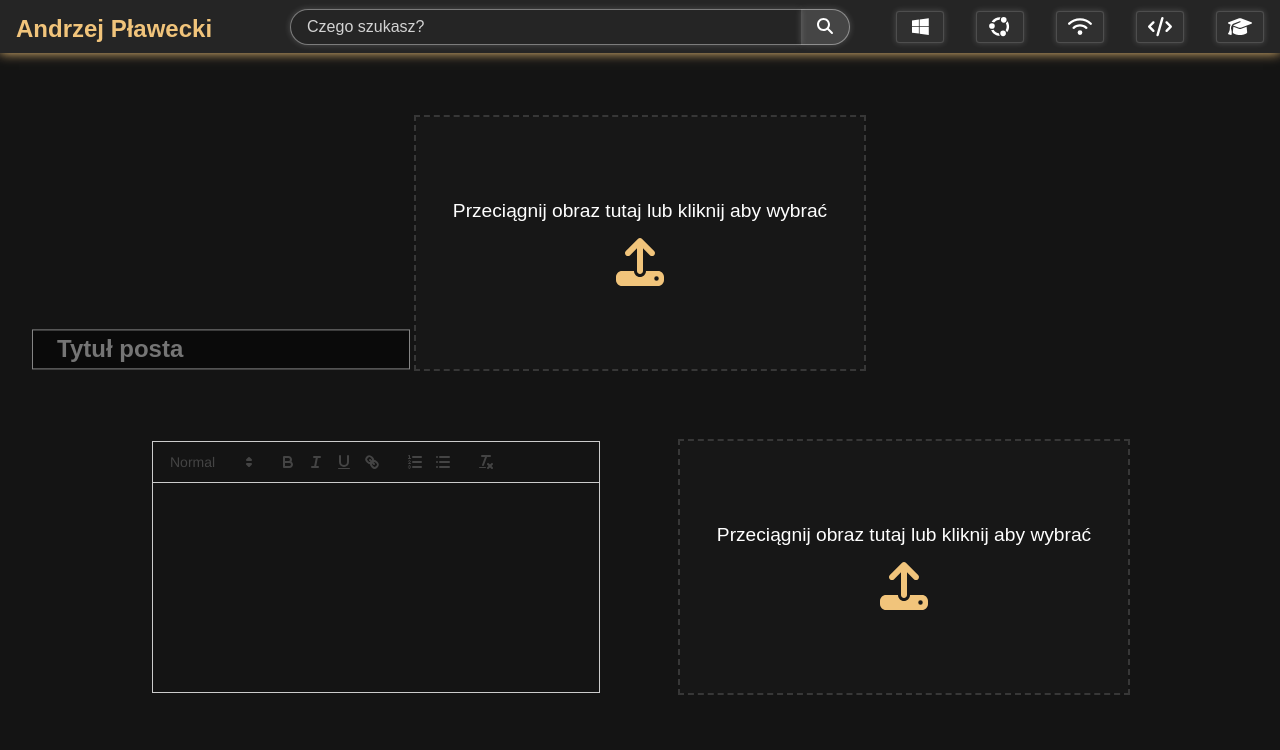
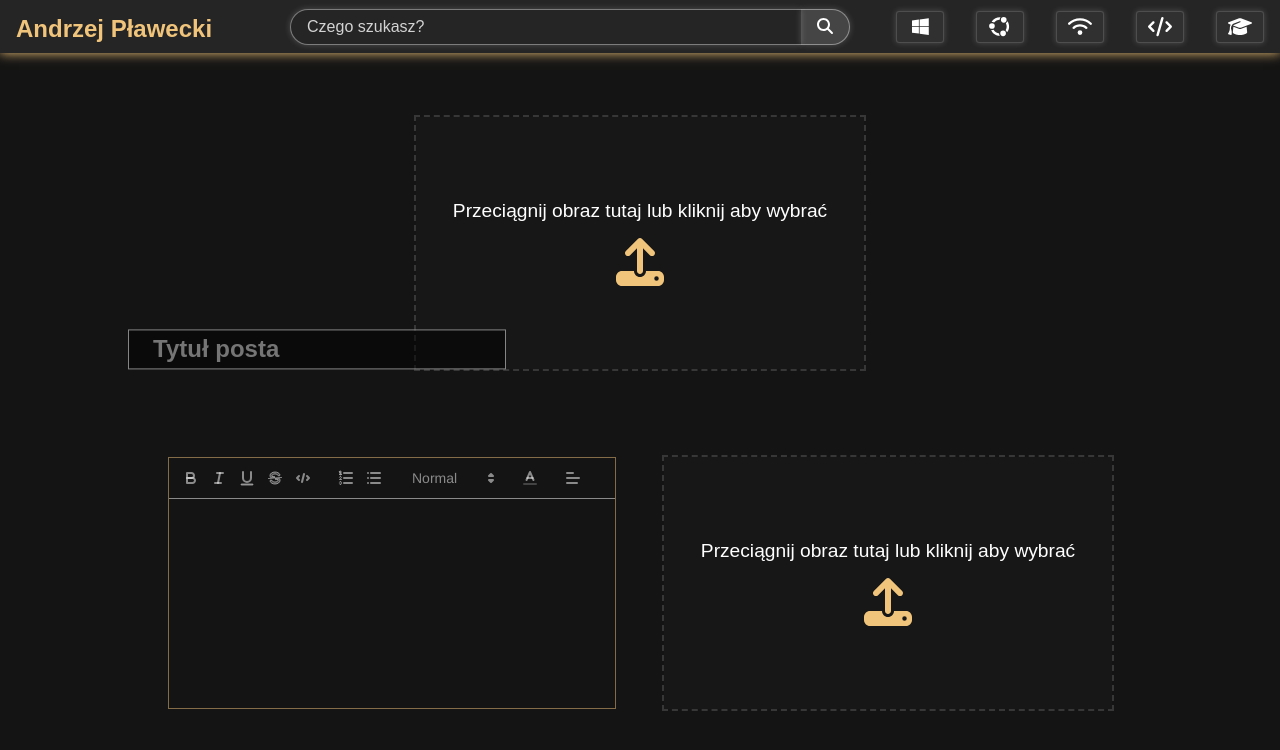
Before and after one commit to viventer/andrew-ponad-frontend, a React (Vite) app: page /post/create in a window 1280 px wide. Shown: the top 750 px of the page. Built offline with nearby package versions, Linux system fonts and the light colour scheme.

Commit message:
finished quill and image row

```diff
--- a/src/views/global/styles/ErrorWindow.styled.js
+++ b/src/views/global/styles/ErrorWindow.styled.js
@@ -9,9 +9,9 @@ export const StyledErrorWindow = styled.section`
   padding: 1rem 1rem;
   font-size: 1.2rem;
   font-weight: 500;
-  border: 0.1rem solid rgba(255, 0, 0, 0.2);
+  border: 0.1rem solid rgba(255, 0, 0, 1);
   border-radius: 0.1rem;
-  background-color: rgba(255, 0, 0, 0.1);
+  background-color: rgba(255, 0, 0, 0.7);
 
   @media (max-width: 750px) {
     left: 10vw;
--- a/src/views/post/components/PostContentEditor.jsx
+++ b/src/views/post/components/PostContentEditor.jsx
@@ -15,7 +15,18 @@ export default function PostContentEditor({
 
   const [quillContent, setQuillContent] = useState();
   const quillsContentList = [];
-  const quillModules = {};
+
+  let toolbarOptions = [
+    ["bold", "italic", "underline", "strike", "code-block"], // toggled buttons
+
+    [{ list: "ordered" }, { list: "bullet" }],
+
+    [{ header: [1, 2, 3, false] }],
+
+    [{ color: [] }], // dropdown with defaults from theme
+    [{ align: [] }],
+  ];
+  const quillModules = { toolbar: toolbarOptions };
 
   useEffect(() => {
     setPostRows([
--- a/src/views/post/styles/PostContentEditor.styled.js
+++ b/src/views/post/styles/PostContentEditor.styled.js
@@ -5,16 +5,29 @@ export const StyledPostContentEditor = styled.section`
   display: flex;
   flex-wrap: wrap;
   justify-content: center;
-  column-gap: 5rem;
+  column-gap: 3rem;
   row-gap: 1rem;
   height: 100%;
   align-items: center;
-  margin-top: 2rem;
+  margin-top: 3rem;
+
+  .quillEditor {
+    border: 0.1rem solid rgba(241, 196, 123, 0.5);
+  }
 
   .quillEditor p,
   .quillEditor ul,
   .quillEditor ol {
     font-size: 1.1rem;
+  }
+
+  .ql-formats * {
+    color: rgba(255, 255, 255, 0.5);
+    stroke: rgba(255, 255, 255, 0.5);
+  }
+
+  .ql-picker-options {
+    background-color: #181818;
   }
 
   .quillEditor h1 {
@@ -24,6 +37,12 @@ export const StyledPostContentEditor = styled.section`
   .ql-container {
     width: 100%;
     height: calc(100% - 42px);
+    border: none;
+  }
+
+  .ql-toolbar {
+    border: none;
+    border-bottom: 0.1rem solid rgba(255, 255, 255, 0.5);
   }
 
   .responsivePostElement {
@@ -37,4 +56,8 @@ export const StyledPostContentEditor = styled.section`
     width: 100%;
     object-fit: cover;
   }
+
+  @media (max-width: 553px) {
+    row-gap: 2.5rem;
+  }
 `;
--- a/src/views/post/styles/PostEditor.styled.js
+++ b/src/views/post/styles/PostEditor.styled.js
@@ -12,12 +12,13 @@ export const StyledPostEditor = styled.main`
     display: flex;
     justify-content: left;
     width: 100%;
+    max-width: 80vw;
   }
 
   @media (max-width: 1100px) {
     & > .input {
+      width: 80vw;
       max-width: 40rem;
-      max-height: 22.5rem;
     }
   }
 
```
